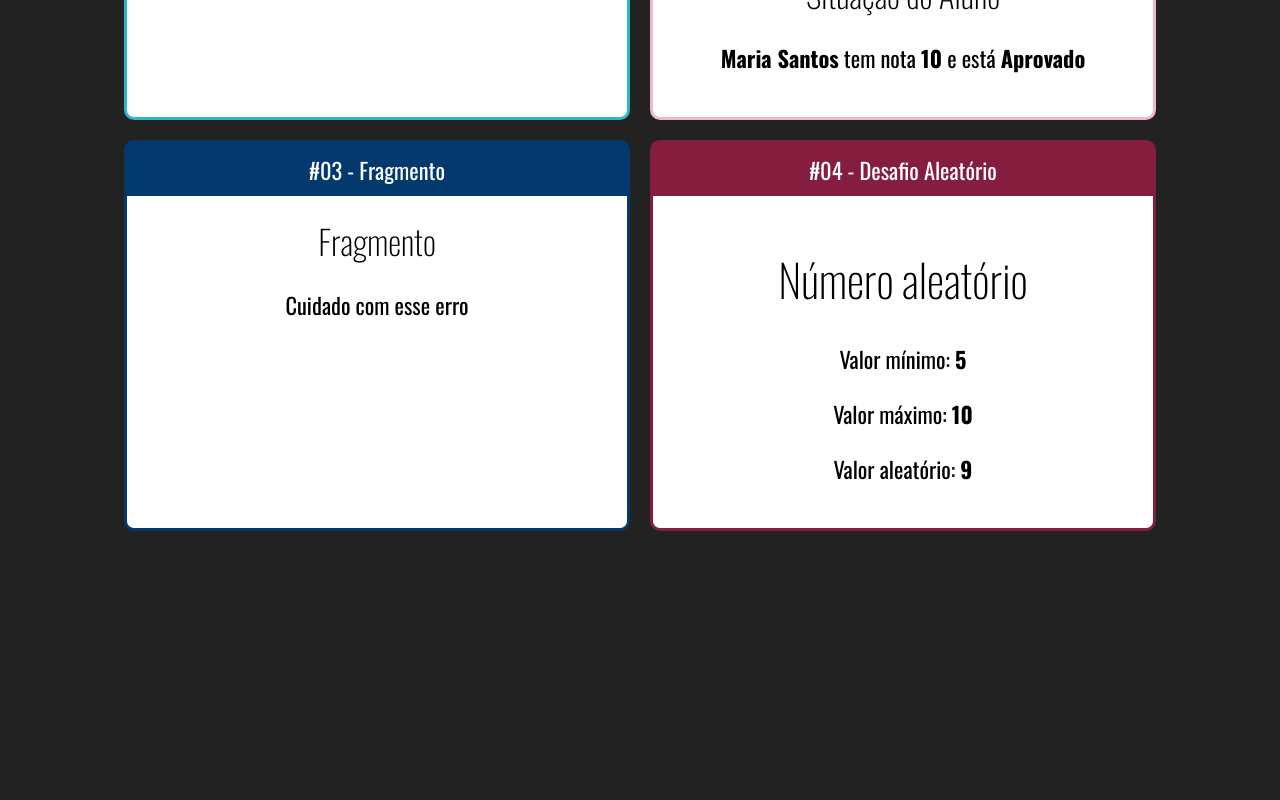
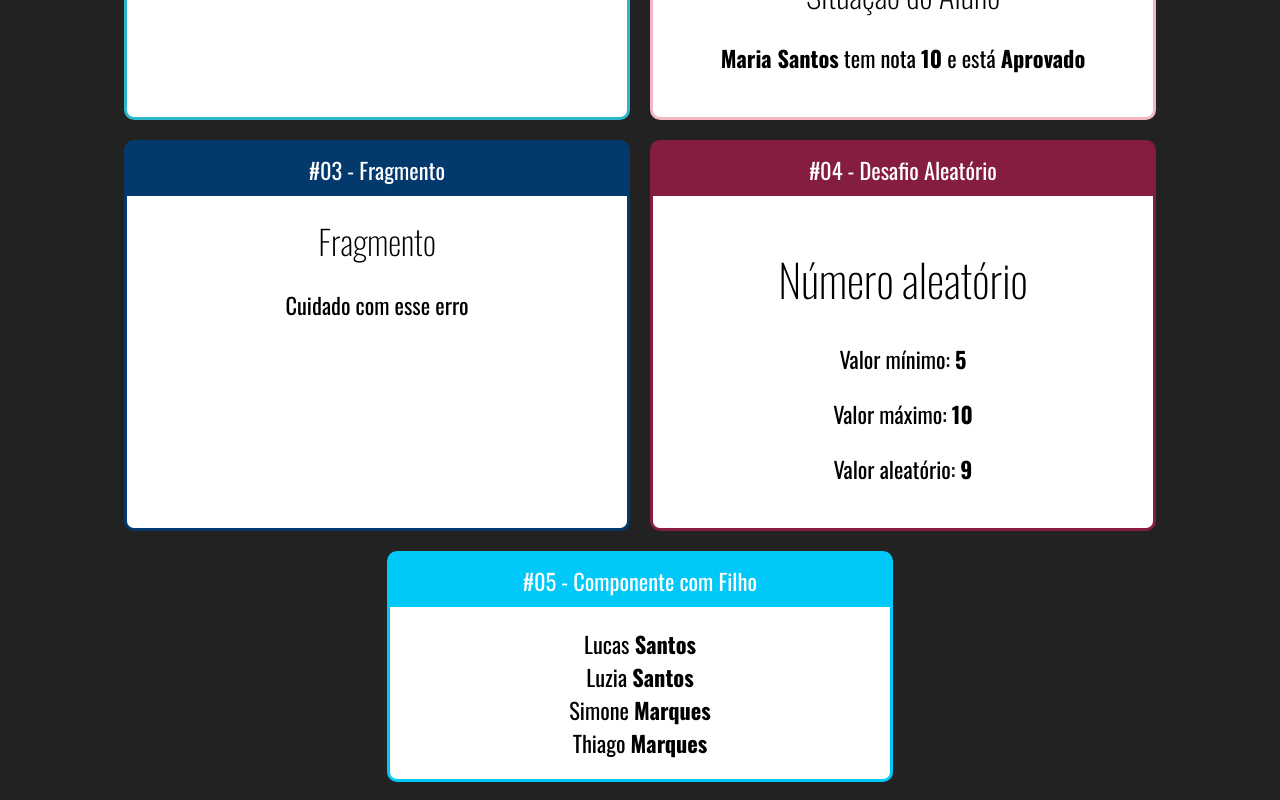
Before and after one commit to lucas-castro-developer/fundamentos-react, a React (Create React App) app: page / in a window 1280 px wide. Shown: the part 371-1171 px from the top of the page. Before the commit the page ends 920 px from the top, so only its background shows below. Built offline with nearby package versions, Linux system fonts and the light colour scheme.

Commit message:
Children component #01

```diff
--- a/src/app.jsx
+++ b/src/app.jsx
@@ -1,6 +1,7 @@
-import "./App.css"
+import "./App.css";
 import React from "react";
 
+import Familia from "./components/basicos/Familia";
 import Primeiro from "./components/basicos/Primeiro";
 import ComParametro from "./components/basicos/ComParametro";
 import Fragmento from "./components/basicos/Fragmento";
@@ -32,6 +33,9 @@ export default () => (
       <Card titulo="#04 - Desafio Aleatório" color="#851e3e">
         <Aleatorio min={5} max={10} />
       </Card>
+      <Card titulo="#05 - Componente com Filho" color="#00C8F8">
+        <Familia sobrenome="Santos" />
+      </Card>
     </div>
   </div>
 );
--- /dev/null
+++ b/src/components/basicos/Familia.jsx
@@ -0,0 +1,13 @@
+import React from "react";
+import FamiliaMembro from "./FamiliaMembro";
+
+export default (props) => {
+  return (
+    <div>
+      <FamiliaMembro nome="Lucas" sobrenome={props.sobrenome} />
+      <FamiliaMembro nome="Luzia" {...props} />
+      <FamiliaMembro nome="Simone" sobrenome="Marques" />
+      <FamiliaMembro nome="Thiago" sobrenome="Marques" />
+    </div>
+  );
+};
--- /dev/null
+++ b/src/components/basicos/FamiliaMembro.jsx
@@ -0,0 +1,9 @@
+import React from "react";
+
+export default (props) => {
+  return (
+    <div>
+      {props.nome} <strong>{props.sobrenome}</strong>
+    </div>
+  );
+};
```
